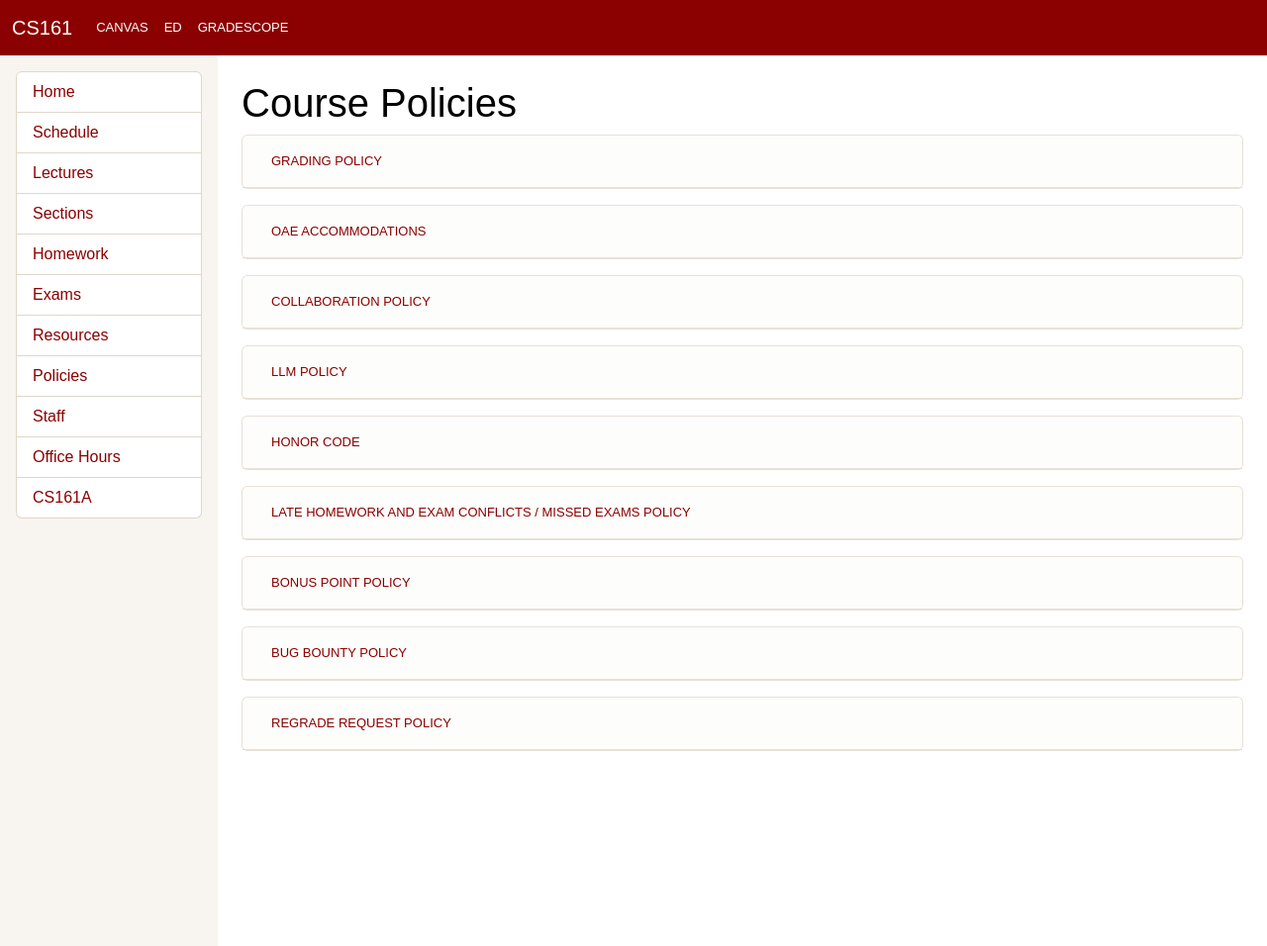
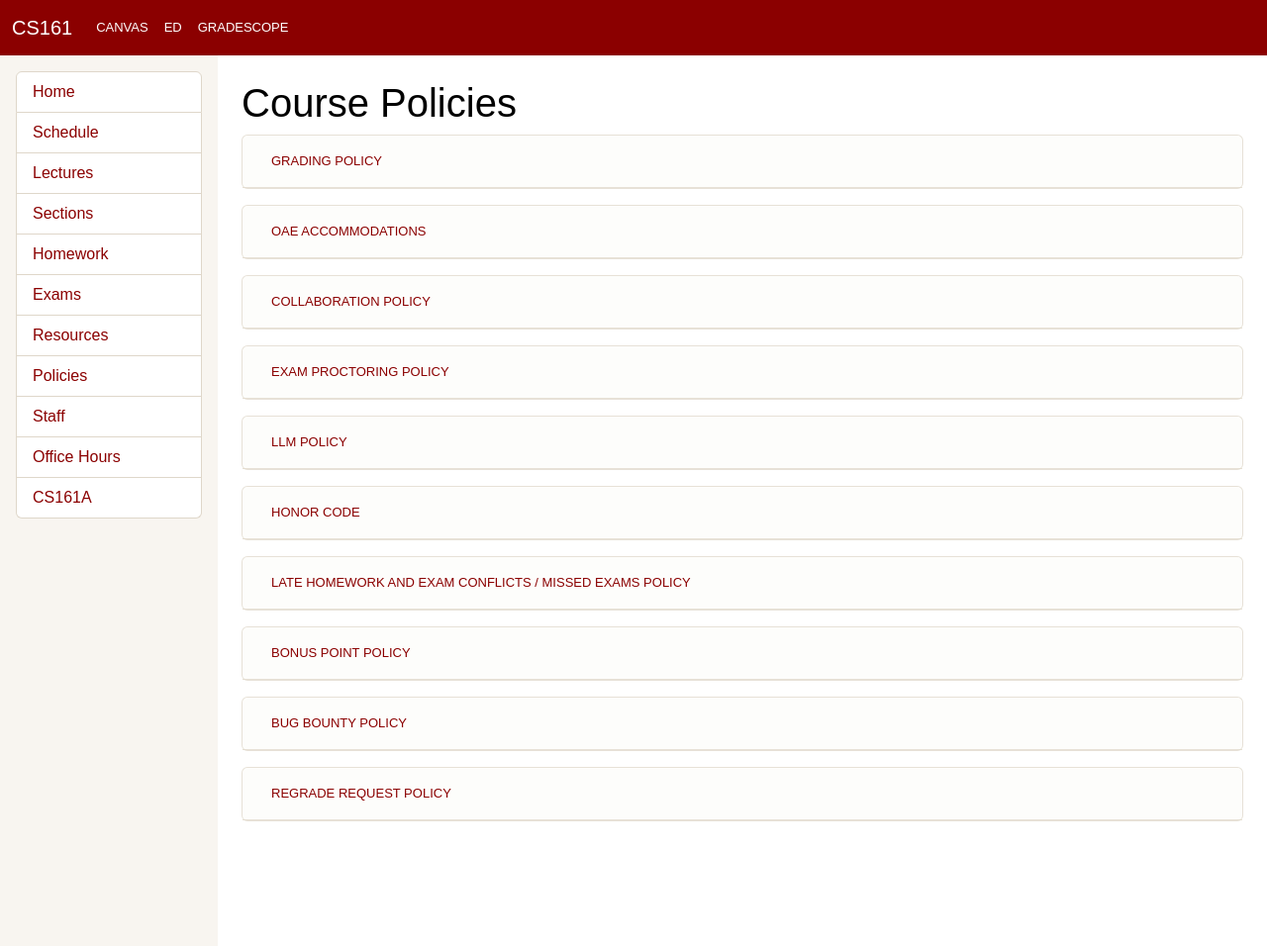
Before and after one commit to cs161-stanford/cs161-stanford.github.io, a Jekyll site: the page built from policies.md, in a window 1280 px wide. Shown: the whole page at 99% size. Built offline with Jekyll 4.4.1, drawn with Linux system fonts in a browser that asks for light colours; nearby versions of some CDN libraries.

Commit message:
proctoring

```diff
--- a/policies.md
+++ b/policies.md
@@ -74,7 +74,12 @@
 </li></ul>
 </p><p>
 <b>Exams:</b>
-All exam accommodation requests must be submitted to the teaching team <b>at least 10 days prior</b> to the scheduled exam.  This is so we have time to set up the logistics of your accommodations.
+ If you plan to use your OAE-approved exam accommodations for a specific exam, students must provide their letter and inform the instructor by:<ul>
+<li>
+10 calendar days prior to the relevant exam date.</li><li>
+No later than November 17, 2025, at 5:00 pm, for accommodations on the final exam.</li>
+</ul>
+You only need to submit your letter once per quarter. For urgent OAE-related accommodation needs that arise after the deadline, please consult your OAE adviser.  If you are not yet registered with OAE, contact the office directly at oae-contactus@stanford.edu.
 </p>
     </div>
   </div>
@@ -112,6 +117,23 @@
 </div>
 </div>
 
+ <div class="card mb-3">
+    <div class="card-header">
+      <button class="btn btn-link text-decoration-none"
+              type="button"
+              data-bs-toggle="collapse"
+              data-bs-target="#proctor"
+              aria-expanded="false"
+              aria-controls="proctor">
+        Exam Proctoring Policy
+      </button>
+    </div>
+    <div id="proctor" class="collapse">
+      <div class="card-body">
+<p>This course is participating in the proctoring pilot overseen by the Academic Integrity Working Group (AIWG). The purpose of this pilot is to determine the efficacy of proctoring and develop effective practices for proctoring in-person exams at Stanford.  To find more details on the pilot or the working group, please visit the AIWG’s <a href="https://studentaffairs.stanford.edu/AIWG">webpage.</a></p>
+</div>
+</div>
+</div>
 
 <div class="card mb-3">
     <div class="card-header">
```
